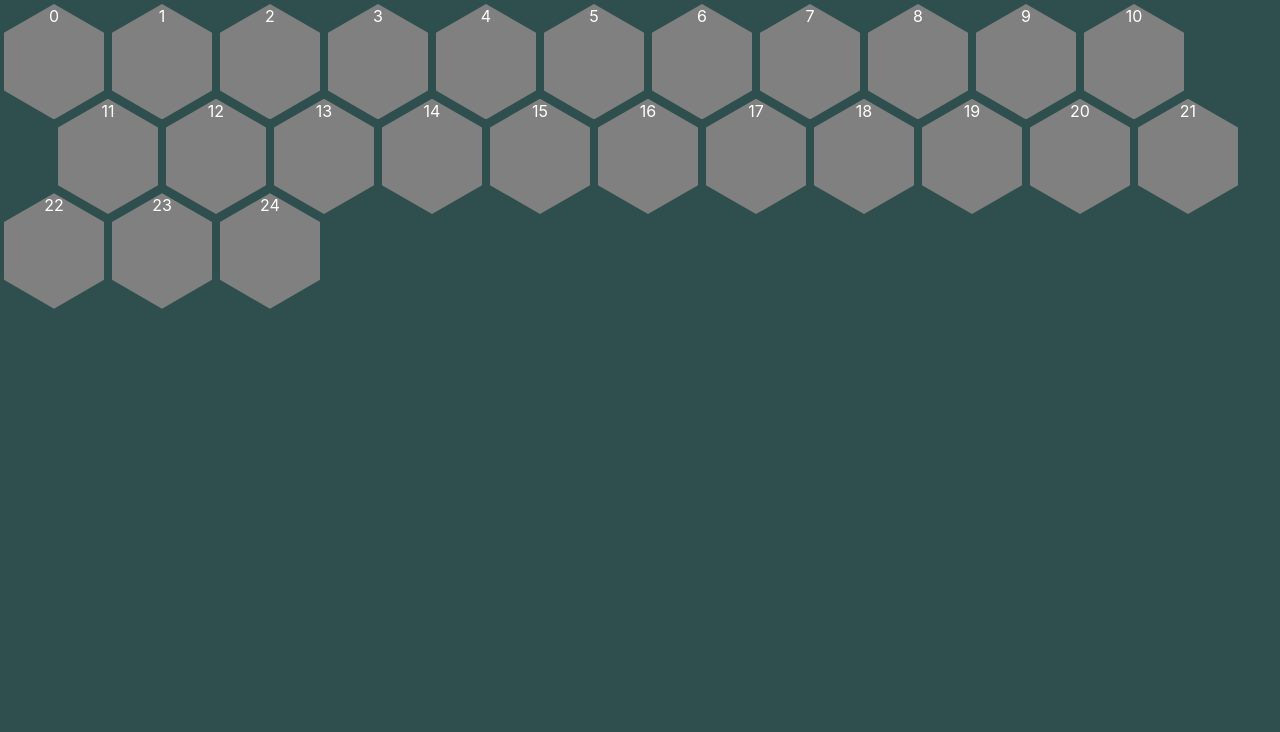
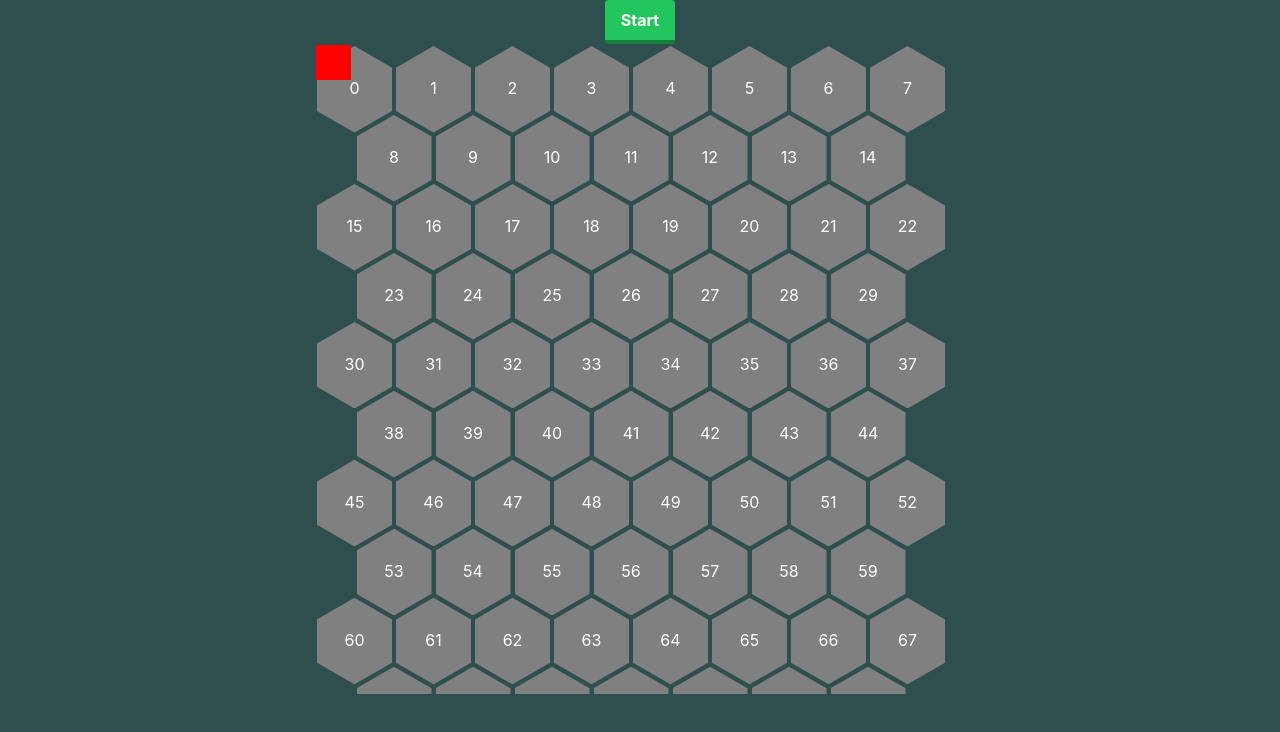
Before and after one commit to Brentwish/hex-hopper, a React (Create React App) app: page / in a window 1280 px wide. Shown: the top 732 px of the page. Built offline with nearby package versions, Linux system fonts and the light colour scheme; the HTML template or start-up script is replaced by a standard one.

Commit message:
add animation frame hook

```diff
--- a/src/components/Board/Board.module.scss
+++ b/src/components/Board/Board.module.scss
@@ -1,10 +1,14 @@
 /* https://css-tricks.com/hexagons-and-beyond-flexible-responsive-grid-patterns-sans-media-queries/ */
 .board {
-  --size: 100px;
-  --margin: 4px;
+  --size: 75px;
+  --margin: 2px;
   --f: calc(var(--size) * 1.732 + 4 * var(--margin) - 1px);
 
   font-size: 0; /* disable white space between inline block element */
+  position: relative;
+  width: 650px;
+  height: 650px;
+  overflow: hidden;
 
   .tile {
     width: var(--size);
@@ -17,6 +21,7 @@
     background-color: gray;
     text-align: center;
     color: white;
+    padding-top: 30px;
   }
 
   &::before {
--- a/src/components/Board/Board.tsx
+++ b/src/components/Board/Board.tsx
@@ -1,22 +1,42 @@
-
-import React from "react";
+/* eslint-disable react-hooks/exhaustive-deps */
+import React, { useEffect } from "react";
 import Tile from "./Tile";
 import styles from './Board.module.scss'
-import useBoard from "./useBoard";
 import { TileType } from "./types";
+import Player from "../Player";
+import useAnimationFrame from "../../hooks/useAnimationFrame";
+import useBoardStore from "./store";
+
+const config = {
+  player: {
+    id: 1,
+    height: 35,
+    width: 35,
+    x: 1,
+    y: 1,
+  },
+  width: 225,
+};
 
 const Board = () => {
-  const config = { width: 25 };
+  const { actions, player, tiles } = useBoardStore(({ actions, player, tiles }) => ({ actions, player, tiles }));
+  const { stop, run, running } = useAnimationFrame(actions.update);
 
-  const { tiles } = useBoard({ config });
+  useEffect(() => actions.init(config), []);
 
   return (
-    <div className="flex">
-      <div
-        id="board"
-        className={styles.board}
-      >
-        {tiles.map((tile: TileType) => <Tile key={tile.id} tile={tile} />)}
+    <div className="flex flex-col items-center">
+      <button className="bg-green-500 hover:bg-green-400 text-white font-bold py-2 px-4 border-b-4 border-green-700 hover:border-green-500 rounded" type="button" onClick={running ? stop : run}>
+        {running ? 'Stop' : 'Start'}
+      </button>
+      <div id="board-container" className="flex">
+        <div
+          id="board"
+          className={styles.board}
+        >
+          <Player player={player} />
+          {tiles.map((tile: TileType) => <Tile key={tile.id} tile={tile} />)}
+        </div>
       </div>
     </div>
   );
--- a/src/components/Board/store.ts
+++ b/src/components/Board/store.ts
@@ -1,18 +1,29 @@
 import { create } from "zustand";
-import { BoardConfig, TileType } from "./types";
+import { BoardConfig, PlayerType, TileType } from "./types";
 
 type BoardState = {
   tiles: TileType[];
+  player: PlayerType;
   actions: {
     init: (config: BoardConfig) => void;
+    update: (deltaTime: DOMHighResTimeStamp) => void;
   };
 };
 
+const initialPlayer = {
+  id: 0,
+  width: 0,
+  height: 0,
+  x: 0,
+  y: 0,
+};
+
 const useBoardStore = create<BoardState>(set => ({
+  player: initialPlayer,
   tiles: [],
   actions: {
     init: (config: BoardConfig) => {
-      const { width } = config;
+      const { player, width } = config;
       const tiles: TileType[] = [];
 
       Array.from(Array(width).keys()).forEach(x => {
@@ -21,7 +32,18 @@ const useBoardStore = create<BoardState>(set => ({
         tiles.push({ id, x });
       });
 
-      set(() => ({ tiles }));
+      set(() => ({ player, tiles }));
+    },
+    update: (t: DOMHighResTimeStamp) => {
+      set((state) => {
+        const { player, tiles } = state;
+
+        tiles.forEach((tile: TileType) => {
+          tile.x = tile.id + Math.floor(t / 1000);
+        });
+
+        return { player, tiles };
+      });
     },
   },
 }));
--- a/src/components/Board/useBoard.tsx
+++ /dev/null
@@ -1,21 +0,0 @@
-import { useEffect } from "react";
-import { BoardConfig } from "./types";
-import useBoardStore from "./store";
-
-type UseBoardProps = {
-  config: BoardConfig;
-};
-
-const useBoard = ({ config }: UseBoardProps) => {
-  const { width } = config;
-  const { actions, tiles } = useBoardStore(({ actions, tiles }) => ({ actions, tiles }));
-
-  useEffect(() => actions.init({ width }), [actions, width]);
-
-  return {
-    actions,
-    tiles,
-  }
-};
-
-export default useBoard;
--- /dev/null
+++ b/src/components/Player/Player.module.scss
@@ -0,0 +1,5 @@
+.player {
+  background-color: red;
+  position: absolute;
+  z-index: 2;
+}
--- /dev/null
+++ b/src/components/Player/Player.tsx
@@ -0,0 +1,26 @@
+
+import React from "react";
+import { PlayerType } from "../Board/types";
+import styles from './Player.module.scss'
+
+type PlayerProps = {
+  player: PlayerType;
+}
+
+const Player = ({ player }: PlayerProps) => {
+  return (
+    <div
+      className={styles.player}
+      style={{
+        width: player.width,
+        height: player.height,
+        left: player.x,
+        top: player.y,
+      }}
+    >
+      {player.id}
+    </div>
+  );
+};
+
+export default Player;
--- /dev/null
+++ b/src/components/Player/index.tsx
@@ -0,0 +1,3 @@
+import Player from "./Player";
+
+export default Player;
--- /dev/null
+++ b/src/hooks/useAnimationFrame.ts
@@ -0,0 +1,33 @@
+import { useState, useRef } from "react";
+
+const FRAME_RATE = 24;
+
+const useAnimationFrame = (callback: (t: DOMHighResTimeStamp) => void) => {
+  const [running, setRunning] = useState(false);
+  const animationFrame = useRef(0);
+  const lastUpdatedAt = useRef(0);
+
+  const animate = (time: DOMHighResTimeStamp) => {
+    const deltaTime = time - lastUpdatedAt.current;
+
+    if (deltaTime > (1000 / FRAME_RATE)) {
+      callback(time)
+      lastUpdatedAt.current = time;
+    }
+    animationFrame.current = requestAnimationFrame(animate);
+  };
+
+  const run = () => {
+    animationFrame.current = requestAnimationFrame(animate);
+    setRunning(true);
+  };
+
+  const stop = () => {
+    cancelAnimationFrame(animationFrame.current);
+    setRunning(false);
+  };
+
+  return { run, stop, running };
+};
+
+export default useAnimationFrame;
--- a/src/index.css
+++ b/src/index.css
@@ -2,22 +2,18 @@
 @tailwind components;
 @tailwind utilities;
 
-body {
+html, body, .app {
   margin: 0;
+  height: 100%;
   font-family: -apple-system, BlinkMacSystemFont, 'Segoe UI', 'Roboto', 'Oxygen',
     'Ubuntu', 'Cantarell', 'Fira Sans', 'Droid Sans', 'Helvetica Neue',
     sans-serif;
   -webkit-font-smoothing: antialiased;
   -moz-osx-font-smoothing: grayscale;
+  background-color: darkslategray;
 }
 
 code {
   font-family: source-code-pro, Menlo, Monaco, Consolas, 'Courier New',
     monospace;
 }
-
-.app {
-  width: 100vw;
-  height: 100vh;
-  background-color: darkslategray;
-}
```
Also changed, not shown: src/components/Board/types.ts (+13 -4 lines).
